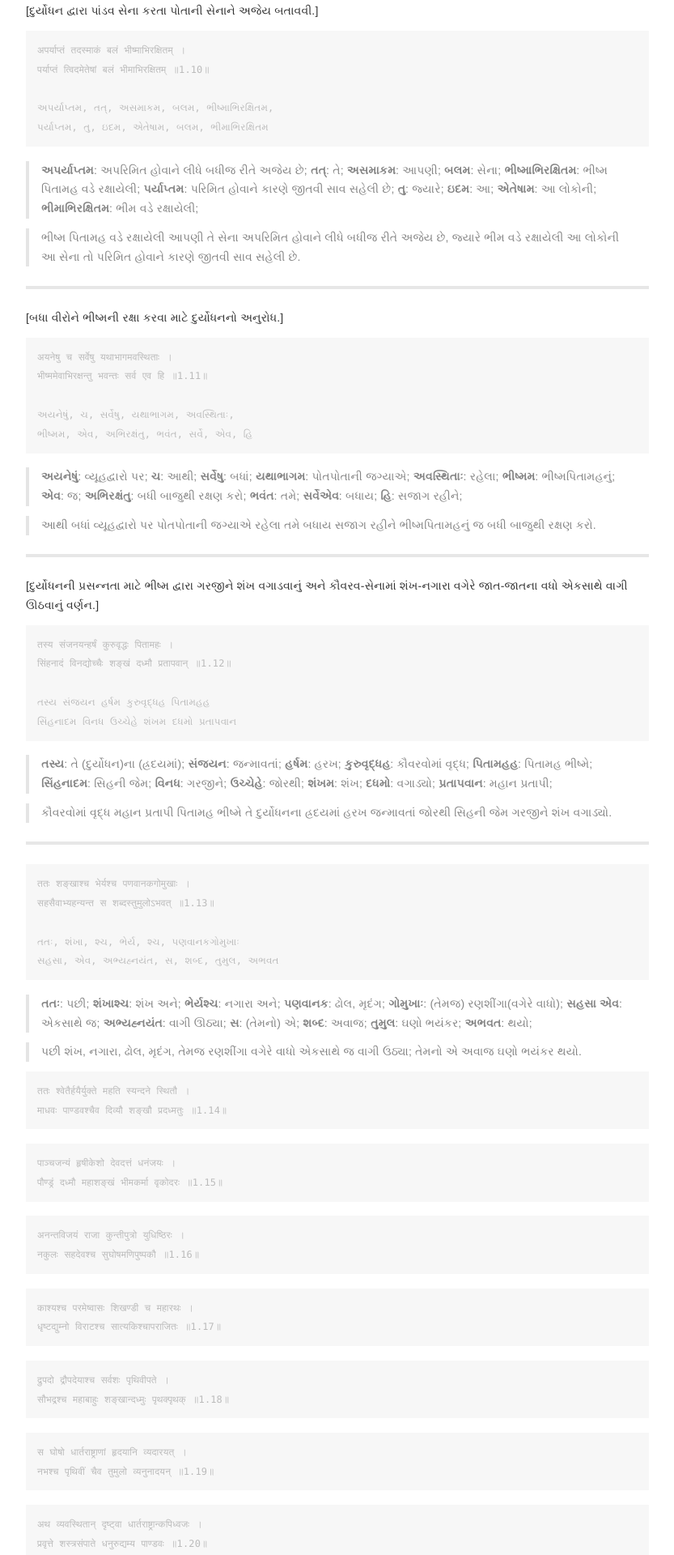
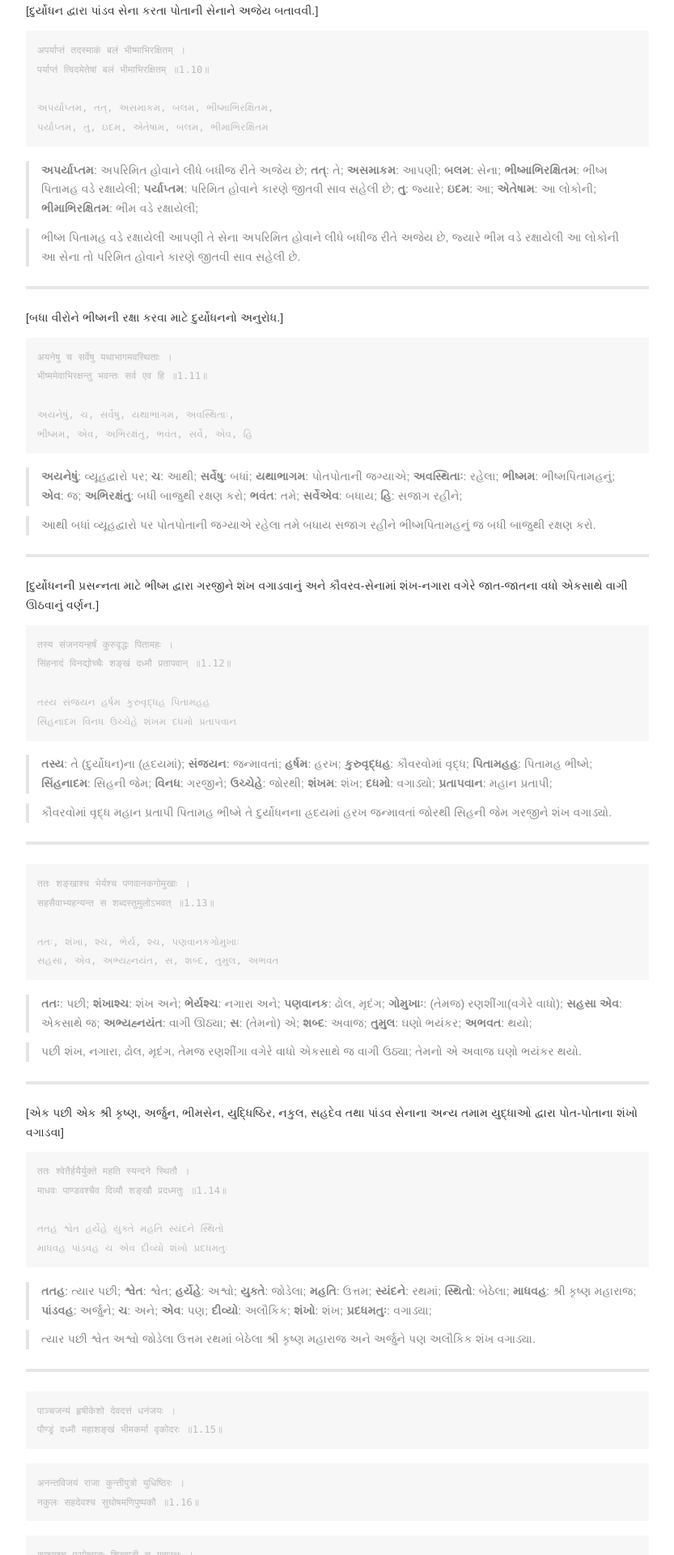
Before and after one commit to bhaveshpp/gita, a Jekyll site: the page built from _adhyay/adhyay1.md, in a window 1280 px wide. Shown: the part 3080-5000 px from the top of the page at 81% size, without its empty margins (223-1056 px from the left). Built offline with Jekyll 4.4.1, drawn with Linux system fonts in a browser that asks for light colours.

Commit message:
1.14 pronounce and translation

````diff
--- a/_adhyay/adhyay1.md
+++ b/_adhyay/adhyay1.md
@@ -186,11 +186,22 @@ permalink: adhyay/1
 
 > પછી શંખ, નગારા, ઢોલ, મૃદંગ, તેમજ રણશીંગા વગેરે વાધો એકસાથે જ વાગી ઉઠ્યા; તેમનો એ અવાજ ઘણો ભયંકર થયો.
 
+----------
+
+[એક પછી એક શ્રી કૃષ્ણ, અર્જુન, ભીમસેન, યુદ્ધિષ્ઠિર, નકુલ, સહદેવ તથા પાંડવ સેનાના અન્ય તમામ યુદ્ધાઓ દ્વારા પોત-પોતાના શંખો વગાડવા]
+
 ```
 ततः श्वेतैर्हयैर्युक्ते महति स्यन्दने स्थितौ ।
 माधवः पाण्डवश्चैव दिव्यौ शङ्खौ प्रदध्मतुः ॥1.14॥
+
+તતહ શ્વેત હર્યેહે યુક્તે મહતિ સ્યંદને સ્થિતો
+માધવહ પાંડવહ ચ એવ દીવ્યો શંખો પ્રદધમતુઃ
 ```
->
+> **તતહ**: ત્યાર પછી; **શ્વેત**: શ્વેત; **હર્યેહે**: અશ્વો; **યુક્તે**: જોડેલા; **મહતિ**: ઉત્તમ; **સ્યંદને**: રથમાં; **સ્થિતો**: બેઠેલા; **માધવહ**: શ્રી કૃષ્ણ મહારાજ; **પાંડવહ**: અર્જુને; **ચ**: અને; **એવ**: પણ; **દીવ્યો**: અલૌકિક; **શંખો**: શંખ; **પ્રદધમતુઃ**: વગાડ્યા;
+
+> ત્યાર પછી શ્વેત અશ્વો જોડેલા ઉત્તમ રથમાં બેઠેલા શ્રી કૃષ્ણ મહારાજ અને અર્જુને પણ અલૌકિક શંખ વગાડ્યા.
+
+----------
 
 ```
 पाञ्चजन्यं हृषीकेशो देवदत्तं धनंजयः ।
````
